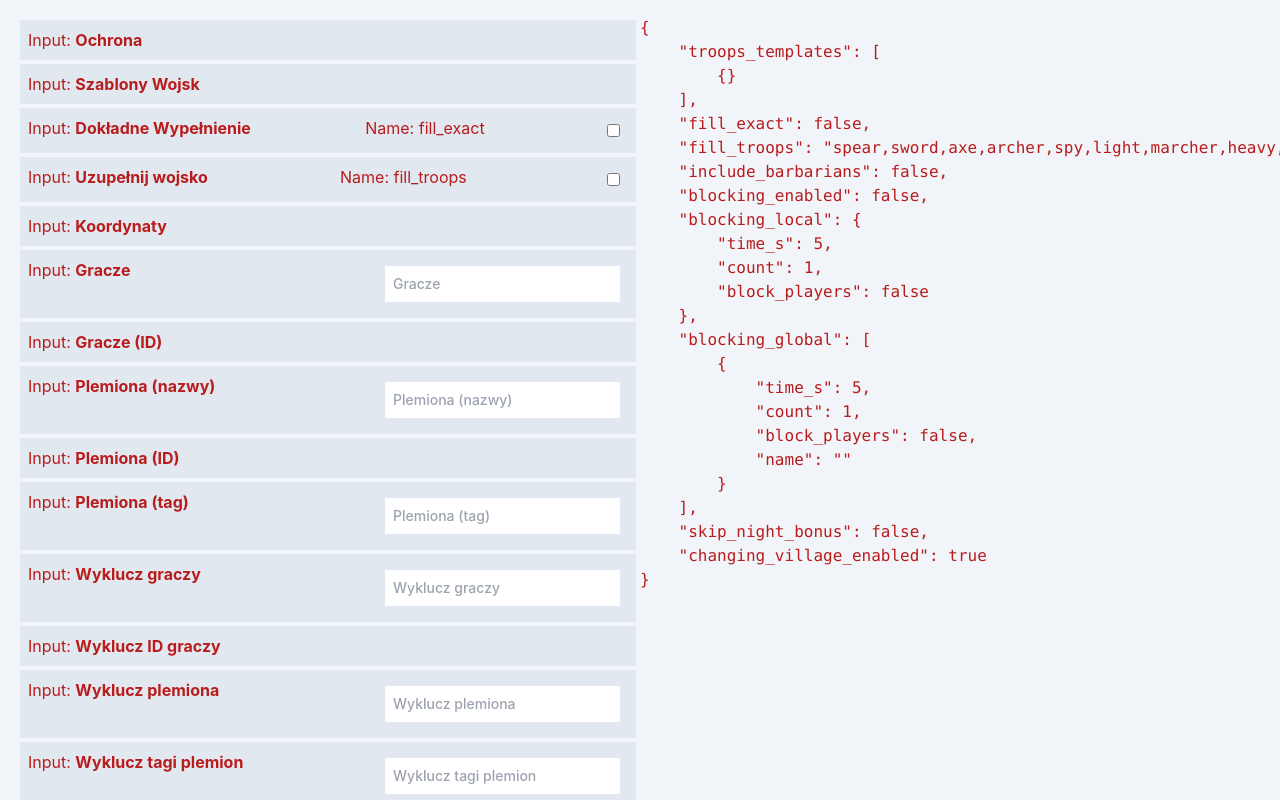
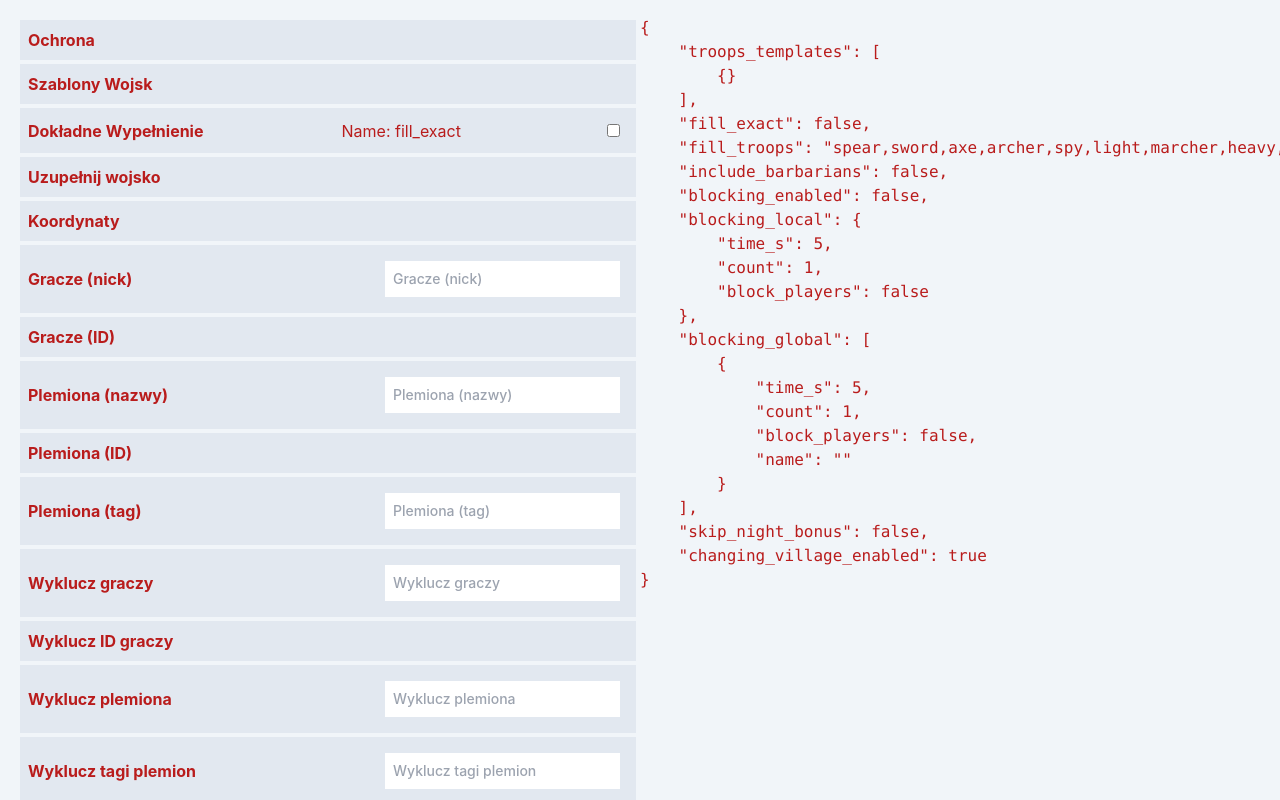
Before and after one commit to krystianslowik/Hermitowski-Fejkomat-Generator, a React (Create React App) app: page / in a window 1280 px wide. Shown: the top 800 px of the page. Built offline with nearby package versions, Linux system fonts and the light colour scheme.

Commit message:
validation for Small fields

```diff
--- /dev/null
+++ b/src/components/UI/Error.tsx
@@ -0,0 +1,17 @@
+import { FC } from "react";
+
+type ErrorProps = {
+  errorMessage: string;
+};
+
+export const InputError: FC<ErrorProps> = ({ errorMessage }) => {
+  if (!errorMessage) return null;
+
+  return (
+    <div className="mt-1 text-sm text-red-600 border-red-500 rounded-md">
+      {errorMessage}
+    </div>
+  );
+};
+
+export default InputError;
--- a/src/components/UI/Input.tsx
+++ b/src/components/UI/Input.tsx
@@ -1,29 +1,21 @@
-import { ChangeEvent, useState } from "react";
+import { ChangeEvent, useEffect, useState } from "react";
 import { type FejkomatKeys } from "../../types/FejkomatValuesKeys.types";
 import { useI18n } from "../store/i18n";
-// import {
-//   isBlockingGlobal,
-//   isBlockingLocal,
-//   isBoundaryBox,
-//   isBoundaryCircle,
-//   isDateRange,
-//   isDateRangePart,
-//   isFakingResult,
-//   isTarget,
-//   isTroops,
-// } from "../Validations"; // TODO? dodać walidacjeeeeee
 import { SmallInput } from "./Inputs/Small";
 import { BooleanInput } from "./Inputs/Boolean";
+import InputError from "./Error";
 
 type InputProps = {
   valueToSet: (key: FejkomatKeys, value: any) => void;
   field: FejkomatKeys;
 };
+
 export const Input = ({
   field: whatField,
   valueToSet,
 }: InputProps): JSX.Element => {
   const [value, setValue] = useState<any>("");
+  const [error, setError] = useState<string>("");
   const { i18n } = useI18n();
 
   const smallInputs = new Set([
@@ -37,31 +29,48 @@ export const Input = ({
 
   const booleanInputs = new Set([
     "fill_exact",
-    "fill_troops",
     "include_barbarians",
     "skip_night_bonus",
     "changing_village_enabled",
   ]);
+  useEffect(() => {
+    const validateTextInput = (value: string | boolean): void => {
+      if (typeof value === "boolean" || value === "") {
+        setError("");
+      } else if (value.trim() !== value) {
+        setError(i18n("errorLeadingTrailingSpaces"));
+      } else {
+        // Regex adjusted to allow -, _, and . characters and removed space before comma check
+        const regex =
+          /^[a-zA-Z0-9\-_\.!@#$%^&*<>[\]ąćęłńóśżźĄĆĘŁŃÓŚŻŹ']+(\s*[a-zA-Z0-9\-_\.!@#$%^&*<>[\]ąćęłńóśżźĄĆĘŁŃÓŚŻŹ']*)*(,\s*[a-zA-Z0-9\-_\.!@#$%^&*<>[\]ąćęłńóśżźĄĆĘŁŃÓŚŻŹ']+(\s*[a-zA-Z0-9\-_\.!@#$%^&*<>[\]ąćęłńóśżźĄĆĘŁŃÓŚŻŹ']*)*)*$/;
+        if (!regex.test(value)) {
+          setError(i18n("errorInvalidInputFormat"));
+        } else {
+          setError("");
+        }
+      }
+    };
+
+    validateTextInput(value);
+  }, [i18n, value]);
 
   const inputChangeHandler = (
     whatField: FejkomatKeys,
-    e: ChangeEvent<HTMLInputElement> // todo: change directly to value?
+    e: ChangeEvent<HTMLInputElement>
   ): void => {
     const isCheckbox = e.target.type === "checkbox";
-    const value = isCheckbox ? e.target.checked : e.target.value;
+    const newValue = isCheckbox ? e.target.checked : e.target.value;
 
-    //todo: add validation for coords and other fields.
-
-    console.log("Field: ", whatField, "Value: ", value);
-    setValue((prev: any) => (isCheckbox ? value : value));
-    valueToSet(whatField, value);
+    console.log("Field: ", whatField, "Value: ", newValue);
+    setValue(newValue); // Simplified this line as `prev` was not being used
+    valueToSet(whatField, newValue);
   };
 
   return (
     <>
-      <div className="flex  align-middle justify-between bg-slate-200 m-1 p-2 border-red-300">
+      <div className="flex items-center justify-between bg-slate-200 m-1 p-2 border-red-300">
         <span>
-          Input: <b>{i18n(whatField)}</b>
+          <b>{i18n(whatField)}</b>
         </span>
         {smallInputs.has(whatField) && (
           <SmallInput
@@ -73,11 +82,12 @@ export const Input = ({
         {booleanInputs.has(whatField) && (
           <BooleanInput
             whatField={whatField}
-            value={value}
+            value={typeof value === "boolean" ? value : false}
             inputChangeHandler={inputChangeHandler}
           />
         )}
       </div>
+      {error && <InputError errorMessage={error} />}
     </>
   );
 };
--- a/src/components/UI/Inputs/Small.tsx
+++ b/src/components/UI/Inputs/Small.tsx
@@ -14,7 +14,8 @@ export const SmallInput = ({
   value,
   inputChangeHandler,
 }: SmallInputProps): ReactElement => {
-  const { i18n, setLanguage } = useI18n();
+  const { i18n } = useI18n();
+
   const handleChange = (e: ChangeEvent<HTMLInputElement>) => {
     inputChangeHandler(whatField, e);
   };
--- a/src/components/store/i18n.tsx
+++ b/src/components/store/i18n.tsx
@@ -9,7 +9,7 @@ const translations: TranslationMap = {
   safeguard: { en: "Safeguard", pl: "Ochrona" },
   troops_templates: { en: "Troops Templates", pl: "Szablony Wojsk" },
   fill_exact: { en: "Fill Exact", pl: "Dokładne Wypełnienie" },
-  players: { en: "Players", pl: "Gracze" },
+  players: { en: "Players (nick)", pl: "Gracze (nick)" },
   fill_troops: { en: "Fill troops", pl: "Uzupełnij wojsko" },
   coords: { en: "Coords", pl: "Koordynaty" },
   player_ids: { en: "Players (ID)", pl: "Gracze (ID)" },
@@ -35,6 +35,18 @@ const translations: TranslationMap = {
   changing_village_enabled: {
     en: "Changing Village Enabled",
     pl: "Zmiana wioski włączona",
+  },
+  errorEmptyInput: {
+    en: "Input cannot be empty.",
+    pl: "Pole nie może być puste.",
+  },
+  errorLeadingTrailingSpaces: {
+    en: "Remove leading or trailing spaces.",
+    pl: "Usuń spacje na początku lub na końcu.",
+  },
+  errorInvalidInputFormat: {
+    en: "Ensure your input is in the correct format ('name1, name2, name3'). Maybe comma on the end?",
+    pl: "Upewnij się, że twój wpis jest w poprawnym formacie ('nazwa1, nazwa2, nazwa3'). Moze przecinek na końcu?",
   },
 };
 
```
